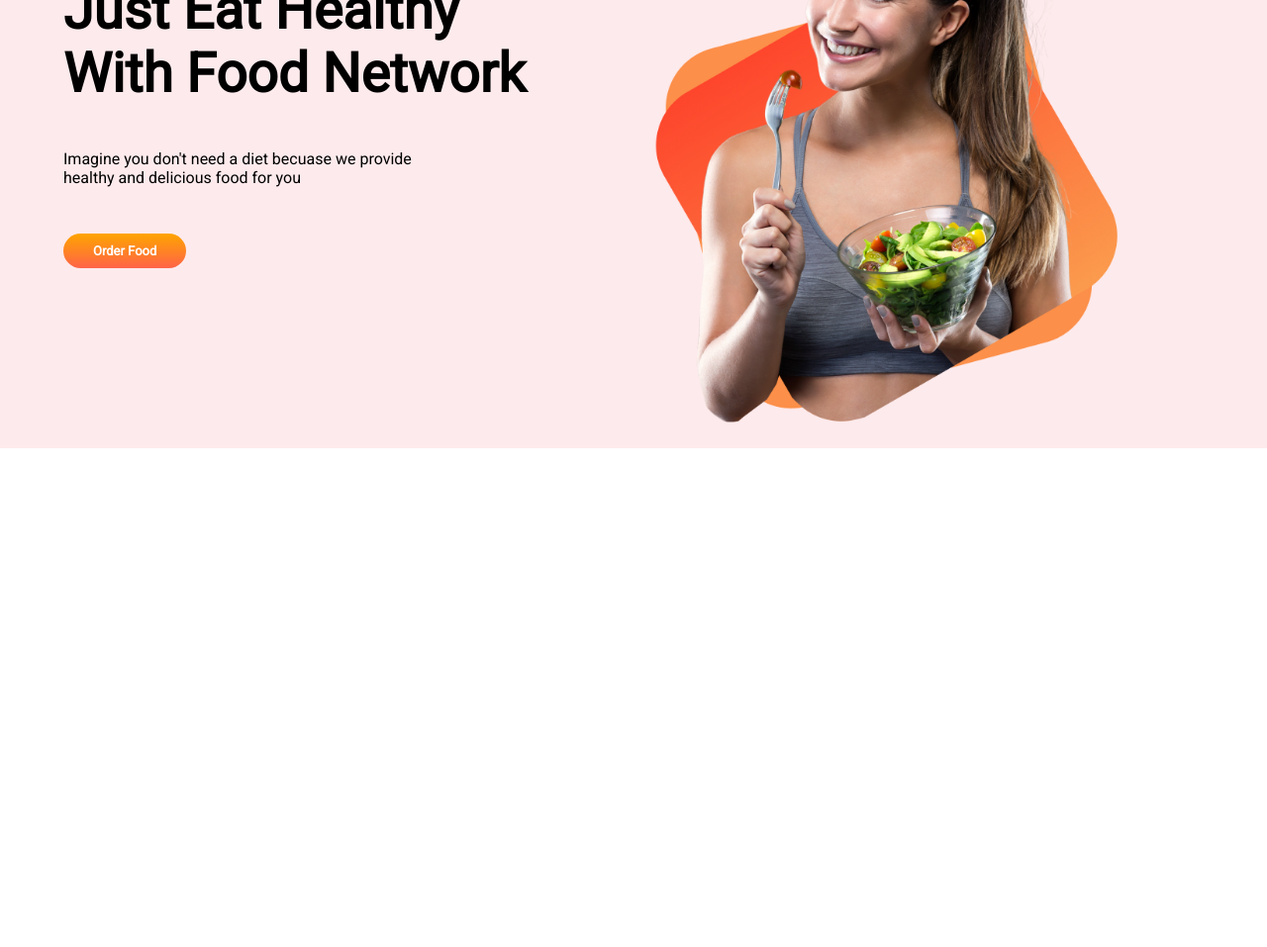
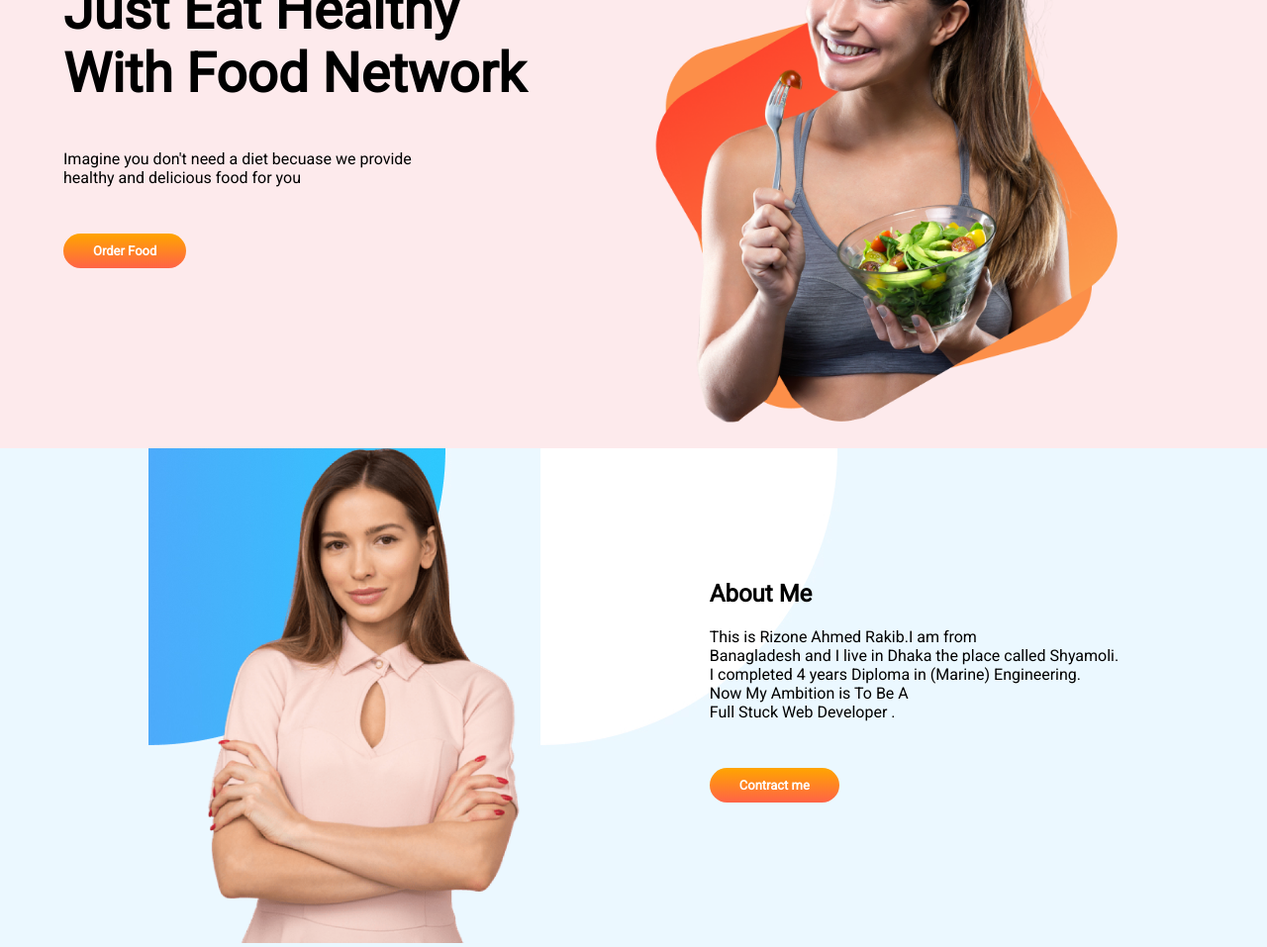
Before and after one commit to rizone77/food-nerwork, a plain HTML site: page index.html in a window 1280 px wide. Shown: the part 132-1089 px from the top of the page at 99% size. Before the commit the page ends 800 px from the top, so only its background shows below. Drawn offline with Linux system fonts and the light colour scheme.

Commit message:
middle commit

```diff
--- a/index.html
+++ b/index.html
@@ -16,12 +16,23 @@
               Just Eat Healthy<br>
               With Food Network</h1>
               <p>Imagine you don't need a diet becuase we provide <br>healthy and delicious food for you</p><br><br>
-              <a class="link-button" target="_blank" href="www.fb.com">Order Food</a>
+              <a class="link-button" target="_blank"  href="www.fb.com">Order Food</a>
         </div>
         <div class="half-width">
             <img src="images/Group 8425.png" alt="">
         </div>
     </section>
+    <section class="about-me">
+        <div class="half-width">
+              <img src="images/Person Image.png" alt="">
+        </div>
+        <div class="half-width about">
+              <h2>About Me</h2>
+              <p>This is Rizone Ahmed Rakib.I am from<br> Banagladesh and I live in Dhaka the place called Shyamoli.<br>I completed 4 years Diploma in (Marine) Engineering.<br>Now My Ambition is To Be A <br>Full Stuck Web Developer .</p><br><br>
+
+              <a  class="link-button" target="blank" href="https://www.facebook.com/rizon72">Contract me</a>
+        </div>
+    </section>
 
 </body>
 </html>
--- a/style.css
+++ b/style.css
@@ -44,3 +44,19 @@ h1{
     padding: 10px 30px;
     border-radius: 30px;
 }
+.middle-banner{
+    display: flex;
+}
+.about-me{
+    display: flex;
+    padding-left: 12%;
+}
+.about-me{
+    background-image: url(images/Frame\ 57.jpg);
+    background-repeat: no-repeat;
+}
+.about-me img{
+    width: 70%
+}
+.about{
+    margin-top: 10%;
```
